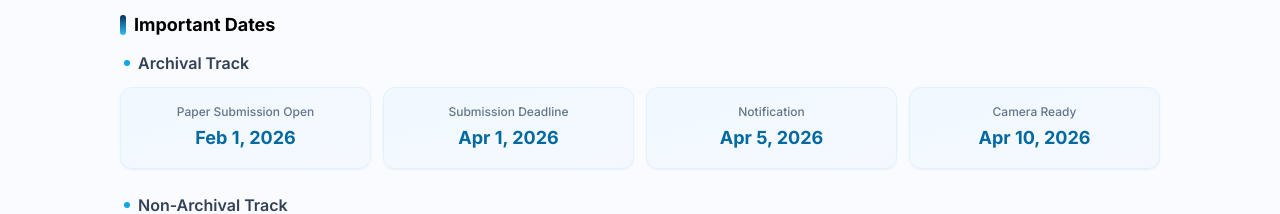
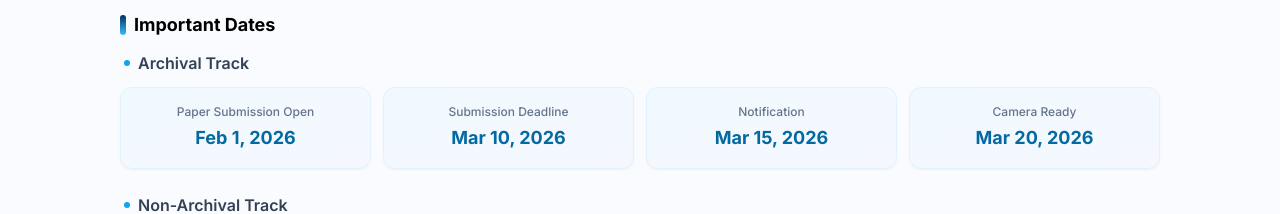
Before and after one commit to coop-intelligence/coop-intelligence.github.io, a Next.js app: page / in a window 1280 px wide. Shown: the part 1820-2034 px from the top of the page. Built offline with nearby package versions, Linux system fonts and the light colour scheme.

Commit message:
update time

```diff
--- a/src/app/components/callforpapers.jsx
+++ b/src/app/components/callforpapers.jsx
@@ -137,15 +137,15 @@ const CallForPapers = () => {
                     </div>
                     <div className="bg-gradient-to-br from-sky-50 to-blue-50/50 rounded-xl p-4 border border-sky-100 shadow-sm text-center">
                         <div className="text-xs text-slate-500 font-medium mb-1">Submission Deadline</div>
-                        <div className="font-bold text-sky-700 text-lg">Apr 1, 2026</div>
+                        <div className="font-bold text-sky-700 text-lg">Mar 10, 2026</div>
                     </div>
                     <div className="bg-gradient-to-br from-sky-50 to-blue-50/50 rounded-xl p-4 border border-sky-100 shadow-sm text-center">
                         <div className="text-xs text-slate-500 font-medium mb-1">Notification</div>
-                        <div className="font-bold text-sky-700 text-lg">Apr 5, 2026</div>
+                        <div className="font-bold text-sky-700 text-lg">Mar 15, 2026</div>
                     </div>
                     <div className="bg-gradient-to-br from-sky-50 to-blue-50/50 rounded-xl p-4 border border-sky-100 shadow-sm text-center">
                         <div className="text-xs text-slate-500 font-medium mb-1">Camera Ready</div>
-                        <div className="font-bold text-sky-700 text-lg">Apr 10, 2026</div>
+                        <div className="font-bold text-sky-700 text-lg">Mar 20, 2026</div>
                     </div>
                 </div>
             </div>
--- a/src/app/flyer/ImportantDates.jsx
+++ b/src/app/flyer/ImportantDates.jsx
@@ -2,9 +2,9 @@ import SectionCard from "./SectionCard";
 
 const ImportantDates = () => {
   const dates = [
-    { label: "Archival Submission", date: "1 Apr, 2026" },
+    { label: "Archival Submission", date: "10 Mar, 2026" },
     { label: "Non-Archival Submission", date: "15 Apr, 2026" },
-    { label: "Archival Notification", date: "5 Apr, 2026" },
+    { label: "Archival Notification", date: "15 Mar, 2026" },
     { label: "Non-Archival Notification", date: "13 May, 2026" },
   ];
 
--- a/src/app/flyer/Overview.jsx
+++ b/src/app/flyer/Overview.jsx
@@ -53,11 +53,11 @@ const Overview = () => {
               <div className="text-[8px] font-bold text-sky-900 mb-0.5 leading-tight">Archival Track</div>
               <div className="flex justify-between items-baseline">
                 <span className="text-[8px] text-slate-500">Submission:</span>
-                <span className="text-[8px] font-bold text-sky-700">1 Apr</span>
+                <span className="text-[8px] font-bold text-sky-700">10 Mar</span>
               </div>
               <div className="flex justify-between items-baseline">
                 <span className="text-[8px] text-slate-500">Notification:</span>
-                <span className="text-[8px] font-bold text-sky-700">5 Apr</span>
+                <span className="text-[8px] font-bold text-sky-700">15 Mar</span>
               </div>
             </div>
             <div className="flex-1 bg-gradient-to-br from-sky-50 to-cyan-50 rounded-lg p-1.5 border border-sky-200/60 shadow-sm">
```
Also changed, not shown: 1 other file (tests, documents, lock files or other folders).
